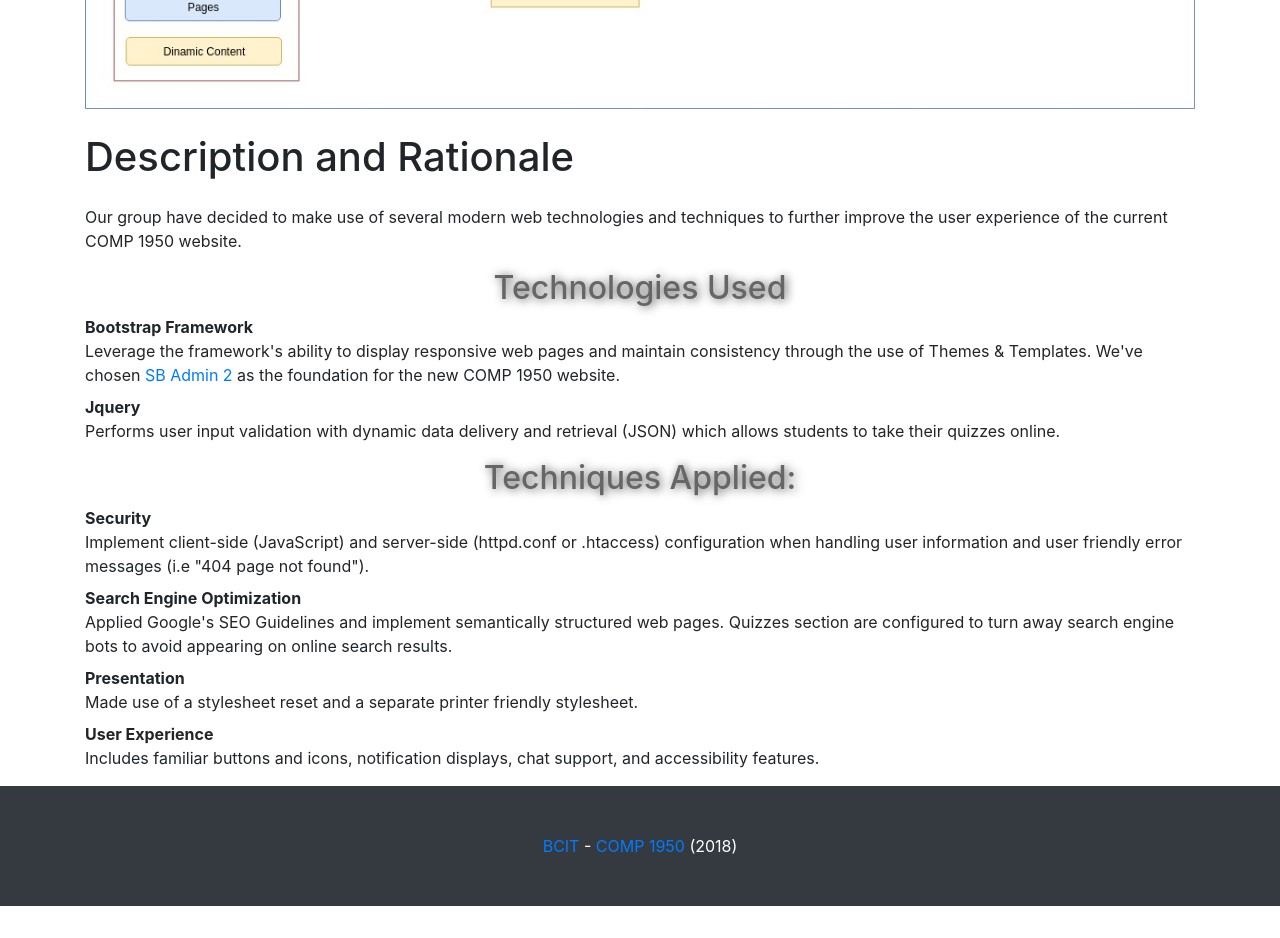
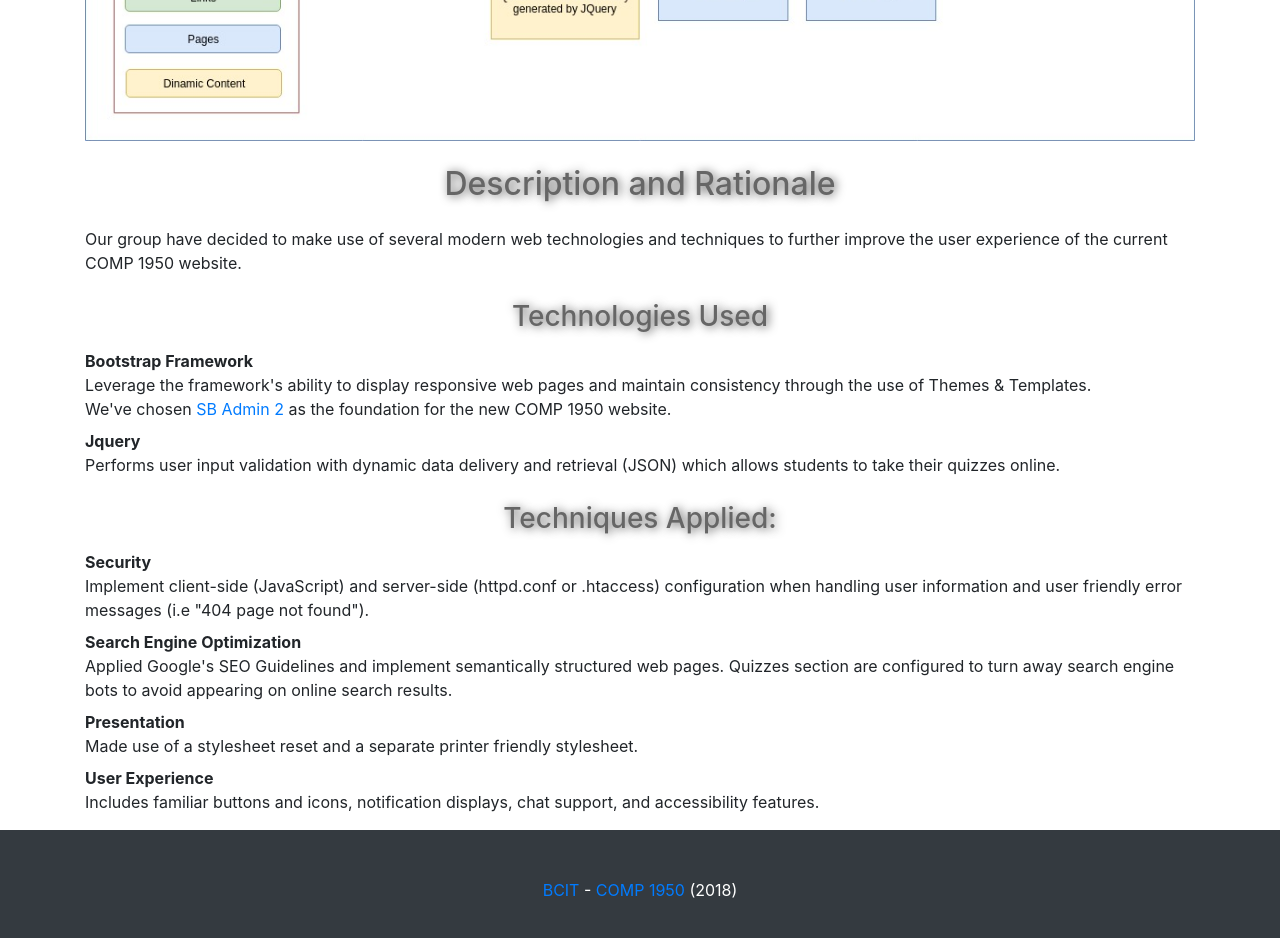
Before and after one commit to comp1950-bag/comp1950-meta-site, a website: page index.html in a window 1280 px wide. Shown: the part 1320-2258 px from the top of the page. Before the commit the page ends 2226 px from the top, so only its background shows below. Drawn offline with Linux system fonts and the light colour scheme; files that its build step writes are made by us from their sources; files whose address does not match are found by name.

Commit message:
minor fix, edits

```diff
--- a/css/style.css
+++ b/css/style.css
@@ -15,16 +15,15 @@ nav.navbar{
 }
 
 /*Class Selectors*/
-.main-header{
-	min-height: 100px;
-}
-.main-header h1, h2{
+
+.my-4, h1, h2 , h3{
     box-sizing: border-box;
 	text-align: center;
 	color: #666666;
 	text-shadow: 2px 1px 10px #555555;
-    margin: 5px 0;
+    margin: 25px 0 15px 0;
 }
+
 .float-right{
 	float:right;
 }
--- a/index.html
+++ b/index.html
@@ -1,14 +1,19 @@
 <!DOCTYPE html>
+<!--
+    Authors:
+    Gustavo Rocha de Almeida Guimaraes
+    Arthur de Medeiros Fernandes
+    Benedict Chan
+-->
 <html lang="en">
 
   <head>
 
     <meta charset="utf-8">
     <meta name="viewport" content="width=device-width, initial-scale=1, shrink-to-fit=no">
-    <meta name="description" content="">
-    <meta name="author" content="">
+    <meta name="description" content="BAG Techs is a company formed by 3 BCIT students, Benedict, Arthur and Gustavo. We are committed to helping other companies to achieve their goals by supporting their business with incredible websites, web applications, and mobile applications. Our mission is to help people to do amazing things using great technologies.">
 
-    <title>Round About - Start Bootstrap Template</title>
+    <title>BCIT - COMP 1950 - BAG Techs</title>
 
     <!-- Custom styles for this template -->
     <link href="/students/bchan128/comp1950-meta-site/css/reset.css" rel="stylesheet">
@@ -19,6 +24,8 @@
     <!-- Custom styles for this template -->
     <link href="/students/bchan128/comp1950-meta-site/css/round-about.css" rel="stylesheet">
 
+    <!-- Our CSS -->
+    <link href="/students/bchan128/comp1950-meta-site/css/style.css" rel="stylesheet">
   </head>
 
   <body>
@@ -102,19 +109,19 @@
       </div>
       <article id="rationale">
           <a id="desc-anchor" class="offset-anchor"></a>
-          <h1 class="my-4">Description and Rationale</h1>
+          <h2 class="my-4">Description and Rationale</h2>
 
           <p>Our group have decided to make use of several modern web technologies and techniques to further improve the user experience of the current COMP 1950 website.</p>
 
-          <h2>Technologies Used</h2>
+          <h3>Technologies Used</h3>
           <dl>
               <dt>Bootstrap Framework</dt>
-              <dd>Leverage the framework's ability to display responsive web pages and maintain consistency through the use of Themes & Templates. We've chosen <a href="https://startbootstrap.com/template-overviews/sb-admin-2/" rel="nofollow" target="_blank">SB Admin 2</a> as the foundation for the new COMP 1950 website.</dd>
+              <dd>Leverage the framework's ability to display responsive web pages and maintain consistency through the use of Themes & Templates. <br>We've chosen <a href="https://startbootstrap.com/template-overviews/sb-admin-2/" rel="nofollow" target="_blank">SB Admin 2</a> as the foundation for the new COMP 1950 website.</dd>
               <dt>Jquery</dt>
               <dd>Performs user input validation with dynamic data delivery and retrieval (JSON) which allows students to take their quizzes online.</dd>
           </dl>
 
-          <h2>Techniques Applied:</h2>
+          <h3>Techniques Applied:</h3>
           <dl>
               <dt>Security</dt>
               <dd>Implement client-side (JavaScript) and server-side (httpd.conf or .htaccess) configuration when handling user information and user friendly error messages (i.e "404 page not found").</dd>
```
